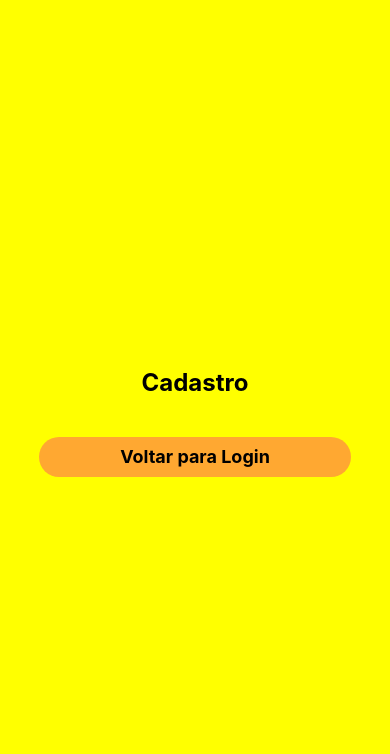
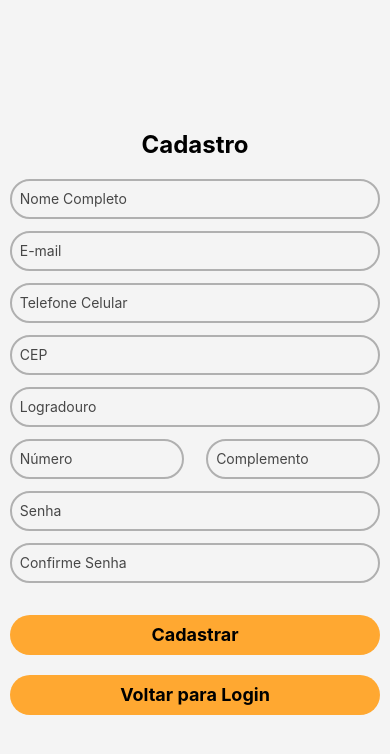
Before and after one commit to WesleyDSilva/Proj_Pizzaria_React_Native, a React Native app: screen /Cadastro in a window 390 px wide. Shown: the top 754 px of the page. Built offline with nearby package versions, Linux system fonts and the light colour scheme.

Commit message:
Update index.tsx

```diff
--- a/src/pages/Cadastro/index.tsx
+++ b/src/pages/Cadastro/index.tsx
@@ -1,41 +1,196 @@
-// src/pages/Cadastro/index.tsx
-import React from 'react';
-import { View, Text, StyleSheet, TouchableOpacity } from 'react-native';
+import React, { useState } from 'react';
+import { View, Text, StyleSheet, TextInput, TouchableOpacity, ScrollView } from 'react-native';
 import { useNavigation } from '@react-navigation/native'; // Importar o hook de navegação
 
 export default function Cadastro() {
   const navigation = useNavigation(); // Usar o hook de navegação
 
+  const [isFocused, setIsFocused] = useState(false);
+  const [nome, setNome] = useState('');
+  const [email, setEmail] = useState('');
+  const [telefone, setTelefone] = useState('');
+  const [cep, setCep] = useState('');
+  const [logradouro, setLogradouro] = useState('');
+  const [numero, setNumero] = useState('');
+  const [complemento, setComplemento] = useState('');
+  const [senha, setSenha] = useState('');
+  const [confirmaSenha, setConfirmaSenha] = useState('');
+
+  function handleCadastro() {
+    if (senha !== confirmaSenha) {
+      alert('As senhas não conferem');
+      return;
+    }
+    // Lógica para realizar o cadastro
+  }
+
   return (
-        <View style={styles.container}>
+    <ScrollView contentContainerStyle={styles.container}>
       <Text style={styles.title}>Cadastro</Text>
+
+      {/* Campos de Cadastro */}
+      <TextInput
+        placeholder="Nome Completo"
+        style={[styles.input, isFocused && styles.inputFocused]}
+        onFocus={() => setIsFocused(true)}
+        onBlur={() => setIsFocused(false)}
+        placeholderTextColor="#474747"
+        value={nome}
+        onChangeText={setNome}
+      />
+
+      <TextInput
+        placeholder="E-mail"
+        style={[styles.input, isFocused && styles.inputFocused]}
+        onFocus={() => setIsFocused(true)}
+        onBlur={() => setIsFocused(false)}
+        placeholderTextColor="#474747"
+        value={email}
+        onChangeText={setEmail}
+      />
+
+      <TextInput
+        placeholder="Telefone Celular"
+        style={[styles.input, isFocused && styles.inputFocused]}
+        onFocus={() => setIsFocused(true)}
+        onBlur={() => setIsFocused(false)}
+        placeholderTextColor="#474747"
+        value={telefone}
+        onChangeText={setTelefone}
+        keyboardType="phone-pad"
+      />
+
+      <TextInput
+        placeholder="CEP"
+        style={[styles.input, isFocused && styles.inputFocused]}
+        onFocus={() => setIsFocused(true)}
+        onBlur={() => setIsFocused(false)}
+        placeholderTextColor="#474747"
+        value={cep}
+        onChangeText={setCep}
+        keyboardType="numeric"
+      />
+
+      <TextInput
+        placeholder="Logradouro"
+        style={[styles.input, isFocused && styles.inputFocused]}
+        onFocus={() => setIsFocused(true)}
+        onBlur={() => setIsFocused(false)}
+        placeholderTextColor="#474747"
+        value={logradouro}
+        onChangeText={setLogradouro}
+      />
+
+      <View style={styles.row}>
+        <TextInput
+          placeholder="Número"
+          style={[styles.inputHalf, isFocused && styles.inputFocused]}
+          onFocus={() => setIsFocused(true)}
+          onBlur={() => setIsFocused(false)}
+          placeholderTextColor="#474747"
+          value={numero}
+          onChangeText={setNumero}
+          keyboardType="numeric"
+        />
+
+        <TextInput
+          placeholder="Complemento"
+          style={[styles.inputHalf, isFocused && styles.inputFocused]}
+          onFocus={() => setIsFocused(true)}
+          onBlur={() => setIsFocused(false)}
+          placeholderTextColor="#474747"
+          value={complemento}
+          onChangeText={setComplemento}
+        />
+      </View>
+
+      <TextInput
+        placeholder="Senha"
+        style={[styles.input, isFocused && styles.inputFocused]}
+        onFocus={() => setIsFocused(true)}
+        onBlur={() => setIsFocused(false)}
+        placeholderTextColor="#474747"
+        secureTextEntry={true}
+        value={senha}
+        onChangeText={setSenha}
+      />
+
+      <TextInput
+        placeholder="Confirme Senha"
+        style={[styles.input, isFocused && styles.inputFocused]}
+        onFocus={() => setIsFocused(true)}
+        onBlur={() => setIsFocused(false)}
+        placeholderTextColor="#474747"
+        secureTextEntry={true}
+        value={confirmaSenha}
+        onChangeText={setConfirmaSenha}
+      />
+
+      {/* Botão de Cadastro */}
+      <TouchableOpacity style={styles.button} onPress={handleCadastro}>
+        <Text style={styles.buttonText}>Cadastrar</Text>
+      </TouchableOpacity>
+
+      {/* Botão Voltar */}
       <TouchableOpacity style={styles.button} onPress={() => navigation.goBack()}>
         <Text style={styles.buttonText}>Voltar para Login</Text>
       </TouchableOpacity>
-        </View>
+    </ScrollView>
   );
 }
 
 const styles = StyleSheet.create({
   container: {
-        flex: 1,
+    flexGrow: 1,
     justifyContent: 'center',
     alignItems: 'center',
-        backgroundColor: 'yellow', // Fundo amarelo
+    backgroundColor: '#F4F4F4',
+    paddingVertical: 20,
   },
   title: {
     fontSize: 24,
     fontWeight: 'bold',
-        marginBottom: 20, // Adicionar um espaço abaixo do título
+    marginBottom: 20,
+    color: '#000',
+  },
+  input: {
+    width: '95%',
+    height: 40,
+    backgroundColor: '#F4F4F4',
+    borderColor: '#B0B0B0',
+    borderWidth: 2,
+    marginBottom: 12,
+    borderRadius: 30,
+    paddingHorizontal: 8,
+    color: '#000',
+  },
+  inputFocused: {
+    borderColor: '#ff0000', // Cor da borda quando o campo está focado
+  },
+  inputHalf: {
+    width: '47%',
+    height: 40,
+    backgroundColor: '#F4F4F4',
+    borderColor: '#B0B0B0',
+    borderWidth: 2,
+    marginBottom: 12,
+    borderRadius: 30,
+    paddingHorizontal: 8,
+    color: '#000',
+  },
+  row: {
+    flexDirection: 'row',
+    justifyContent: 'space-between',
+    width: '95%',
   },
   button: {
-        width: '80%',
+    width: '95%',
     height: 40,
-        backgroundColor: '#FFA831', // Cor do botão
+    backgroundColor: '#FFA831',
     borderRadius: 30,
     justifyContent: 'center',
     alignItems: 'center',
-        marginTop: 20, // Espaço acima do botão
+    marginTop: 20,
   },
   buttonText: {
     fontSize: 18,
```
Lines whose indentation alone changed are shown as unchanged.
